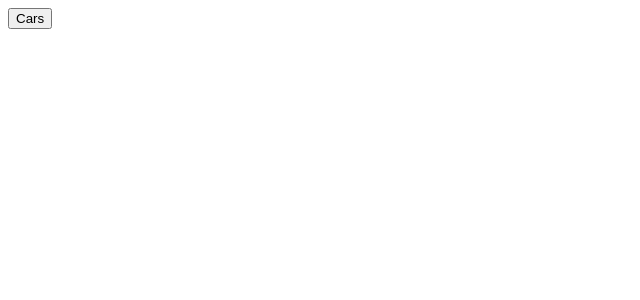
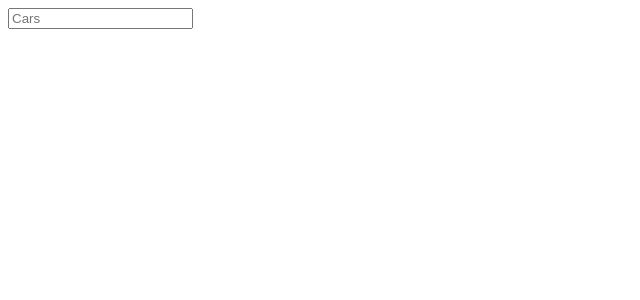
Before and after one commit to Haki-Malai/selectron, a React (Create React App) app: page / in a window 1280 px wide. Shown: the top 300 px of the page, without its empty margins (0-640 px from the left). Built offline with nearby package versions, Linux system fonts and the light colour scheme.

Commit message:
feat(Dropdown.tsx): add search functionality to dropdown options

```diff
--- a/src/dropdown/Dropdown.tsx
+++ b/src/dropdown/Dropdown.tsx
@@ -1,4 +1,4 @@
-import React, { FC, useState } from 'react';
+import React, { FC, useState, useRef, useEffect } from 'react';
 import { DropdownDataType } from './Dropdown.types';
 import './Dropdown.scss';
 
@@ -8,22 +8,47 @@ const Dropdown: FC<DropdownDataType> = ({
   name
 }) => {
   const [isOpen, setIsOpen] = useState<boolean>(false);
+  const [searchTerm, setSearchTerm] = useState<string>('');
+  const dropdownRef = useRef<HTMLDivElement>(null);
+
+  const searched = data.filter((option: any) =>
+    option.title.toLowerCase().includes(searchTerm.toLowerCase())
+  );
 
   const handleOpenDropdown = () => {
     setIsOpen(!isOpen);
   }
 
+  useEffect(() => {
+    searchTerm && setIsOpen(true);
+  }, [searchTerm]);
+
   return (
     <div className='dropdown'>
-      <button onClick={handleOpenDropdown}>{placeholder}</button>
+      <div
+        ref={dropdownRef}
+        onClick={handleOpenDropdown}>
+        <input
+          type="text"
+          value={searchTerm}
+          placeholder={placeholder}
+          onChange={(e) => setSearchTerm(e.target.value)}
+        />
+      </div>
       <ul className={`dropdown-menu ${isOpen? 'active' : ''}`}>
-        {data.map(({ title }, index: number) => {
-          return (
-            <li key={index}>
-              <button onClick={() => console.log('Clicked:', title)}>{title}</button>
+        {searchTerm ?
+          searched.map((option: any) => (
+            <li key={option.value}>
+              {option.title}
             </li>
-          );
-        })}
+          ))
+          :
+          data.map((option: any) => (
+            <li key={option.value}>
+              {option.title}
+            </li>
+          ))
+        }
       </ul>
     </div>
   );
```
